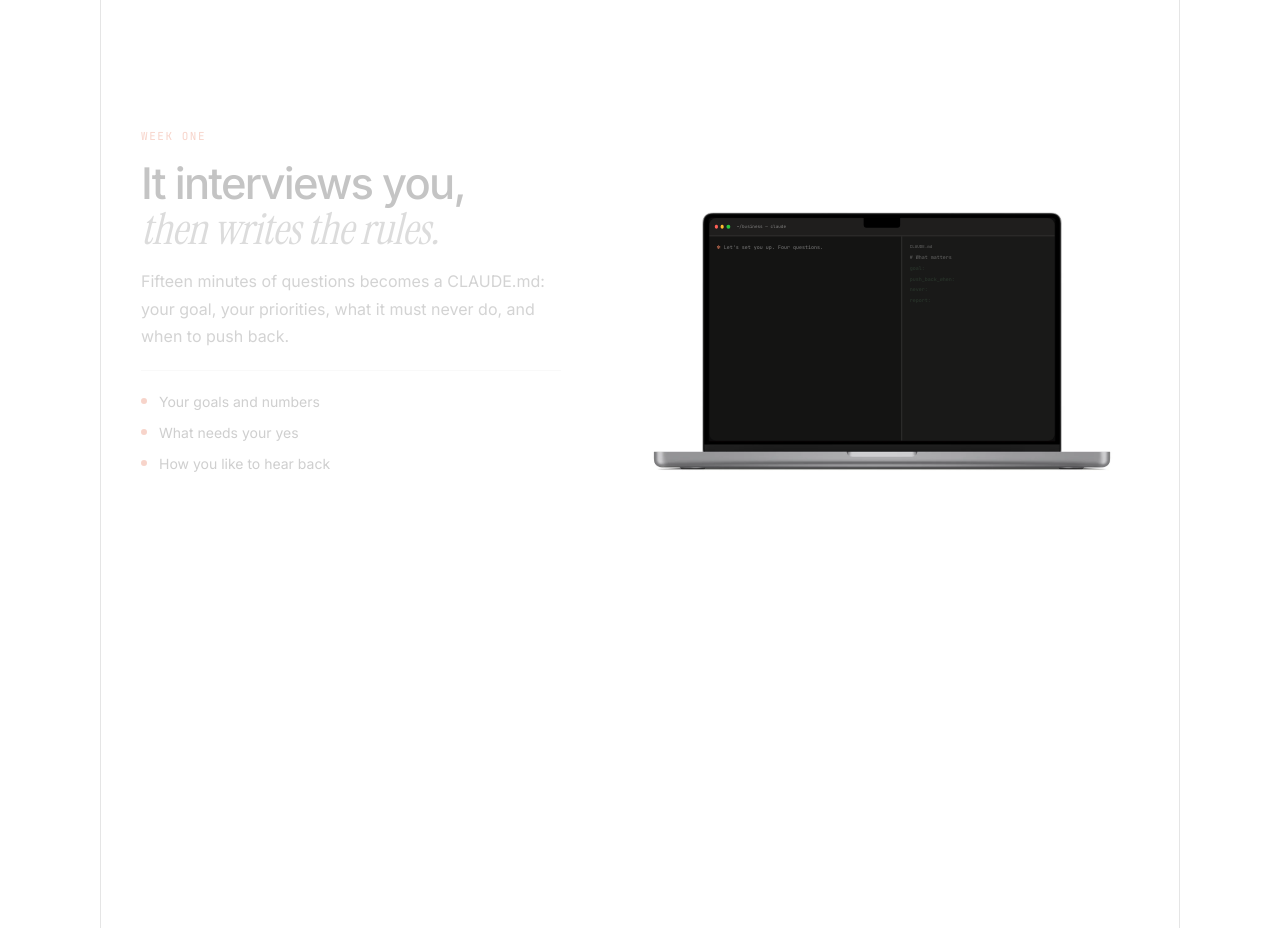
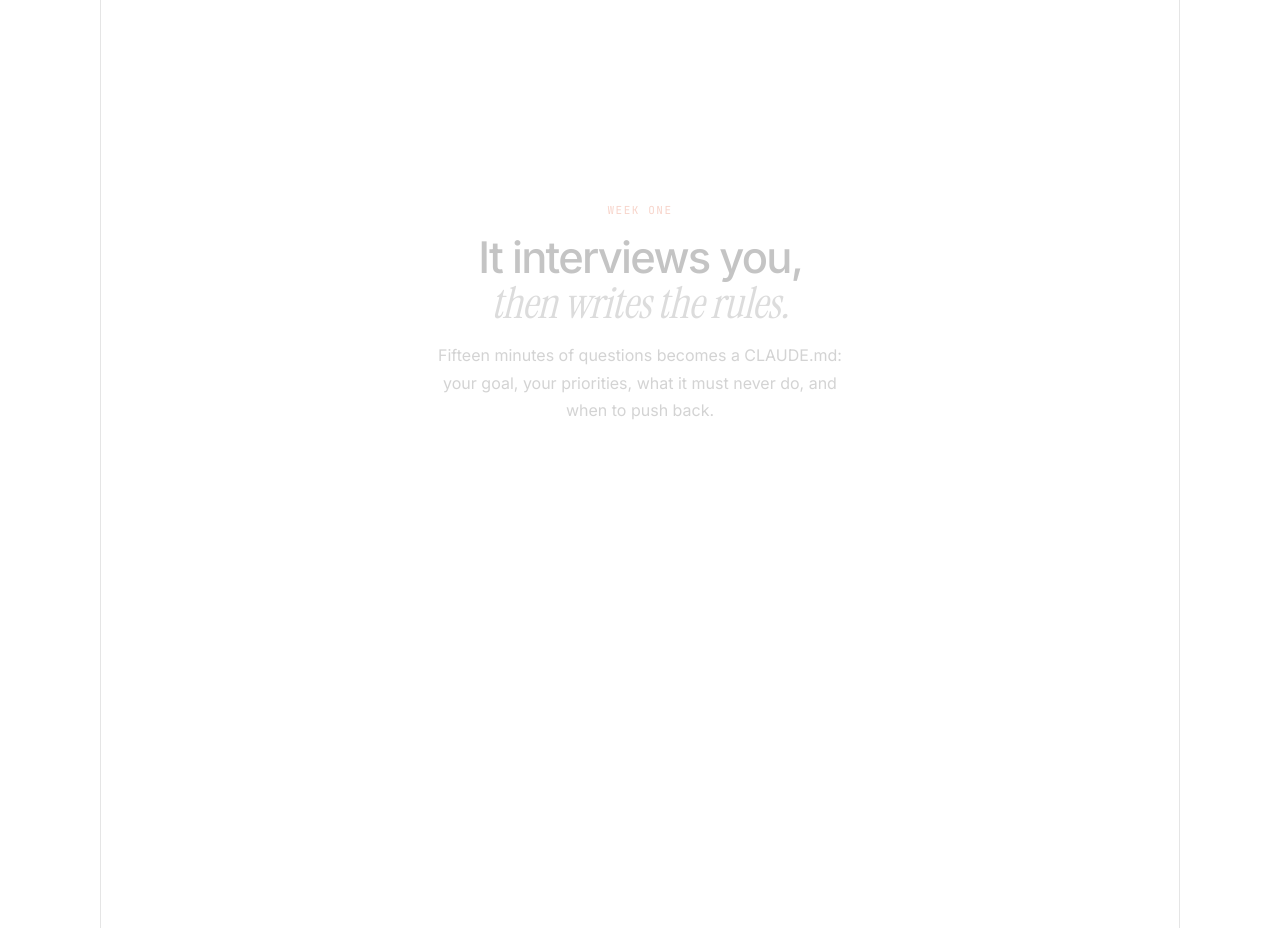
Before and after one commit to Shogo-nfrealmusic/Knot-AI, a Next.js app: page /setup in a window 1280 px wide. Shown: the part 9720-10648 px from the top of the page. Built offline with nearby package versions, Linux system fonts and the light colour scheme.

Commit message:
setup: MacBook の場面は見出しの下に大きく置く
Refs #87

Co-Authored-By: Claude Opus 5.5 <noreply@anthropic.com>

```diff
--- a/src/app/setup/Scenes.tsx
+++ b/src/app/setup/Scenes.tsx
@@ -90,7 +90,7 @@ const QA = [
 function Interview({ p }: { p: number }) {
   const at = (i: number) => 0.06 + i * 0.2;
   return (
-    <div className="flex size-full flex-col bg-[#141413] font-mono text-[1.45cqw] leading-[1.5] text-[#ECEAE4]">
+    <div className="flex size-full flex-col bg-[#141413] font-mono text-[1.75cqw] leading-[1.5] text-[#ECEAE4]">
       <div className="relative flex h-[5.2cqw] shrink-0 items-center gap-[0.8cqw] border-b border-white/10 bg-[#1F1E1D] px-[1.6cqw] text-[1.25cqw] text-white/45">
         <span className="size-[0.95cqw] rounded-full bg-[#ff5f57]" />
         <span className="size-[0.95cqw] rounded-full bg-[#febc2e]" />
@@ -231,12 +231,12 @@ function WatchFace({ p }: { p: number }) {
   );
 }
 
-function Scene({ flip, device, copy, track = "h-[220vh]" }: { flip?: boolean; device: (p: number) => React.ReactNode; copy: React.ReactNode; track?: string }) {
+function Scene({ flip, stack, device, copy, track = "h-[220vh]" }: { flip?: boolean; stack?: boolean; device: (p: number) => React.ReactNode; copy: React.ReactNode; track?: string }) {
   const [ref, p] = useTrack<HTMLDivElement>();
   return (
     <div ref={ref} className={cn("relative", track)}>
       <div className="sticky top-0 flex h-screen items-center overflow-hidden">
-        <div className="grid w-full items-center gap-6 px-4 sm:px-10 lg:grid-cols-[1fr_1.2fr] lg:gap-14">
+        <div className={cn("grid w-full items-center gap-6 px-4 sm:px-10", stack ? "justify-items-center gap-8 pt-14 text-center [&_ul]:hidden" : "lg:grid-cols-[1fr_1.2fr] lg:gap-14")}>
           <div className={cn(flip && "lg:order-2")} style={{ opacity: 0.25 + span(p, 0, 0.08) * 0.75 }}>
             {copy}
           </div>
@@ -253,8 +253,9 @@ export default function Scenes() {
   return (
     <div>
       <Scene
+        stack
         device={(p) => (
-          <Device kind="mac" className="w-full max-w-[min(720px,100%,95vh)]">
+          <Device kind="mac" className="w-full max-w-[min(980px,100%,calc((100vh-320px)*1.68))]">
             <Interview p={p} />
           </Device>
         )}
```
